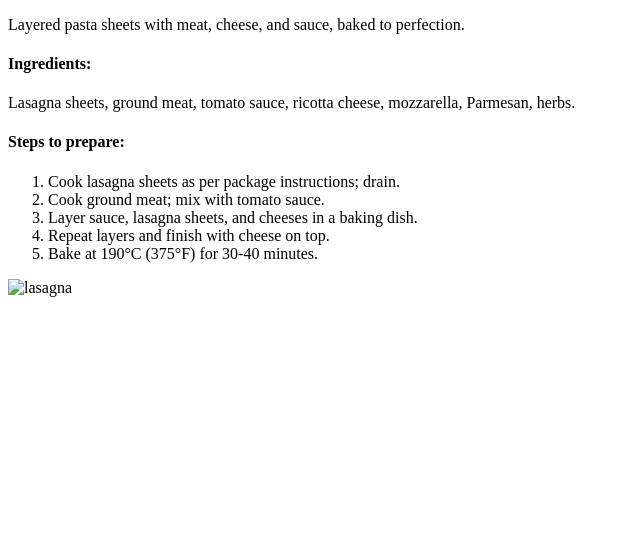
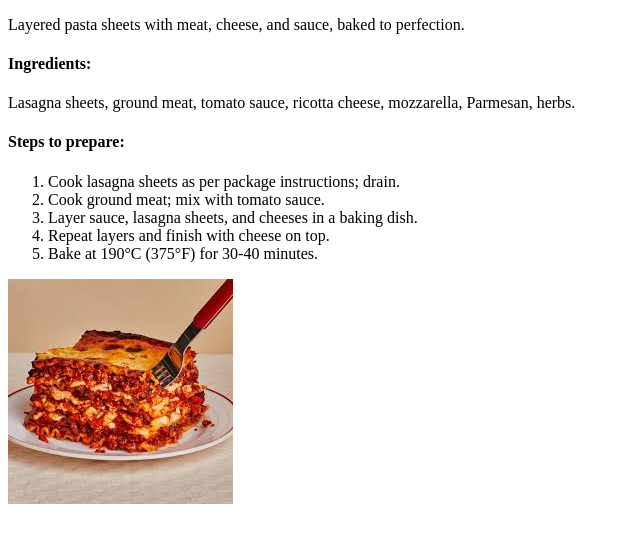
Before and after one commit to CoolGuy905/odin-recipes, a plain HTML site: page recipes/lasagna.html in a window 1280 px wide. Shown: the part 131-674 px from the top of the page, without its empty margins (0-640 px from the left). Drawn offline with Linux system fonts and the light colour scheme; the site is published under a folder, as on GitHub Pages, so addresses that start at the root find nothing.

Commit message:
update href for image tag

```diff
--- a/recipes/lasagna.html
+++ b/recipes/lasagna.html
@@ -22,7 +22,7 @@
         <li>Repeat layers and finish with cheese on top.</li>
         <li>Bake at 190°C (375°F) for 30-40 minutes.</li>
     </ol>
-    <img src="/images/lasagna.png" alt="lasagna">
+    <img src="../images/lasagna.png" alt="lasagna">
 </body>
 
 </html>
```
